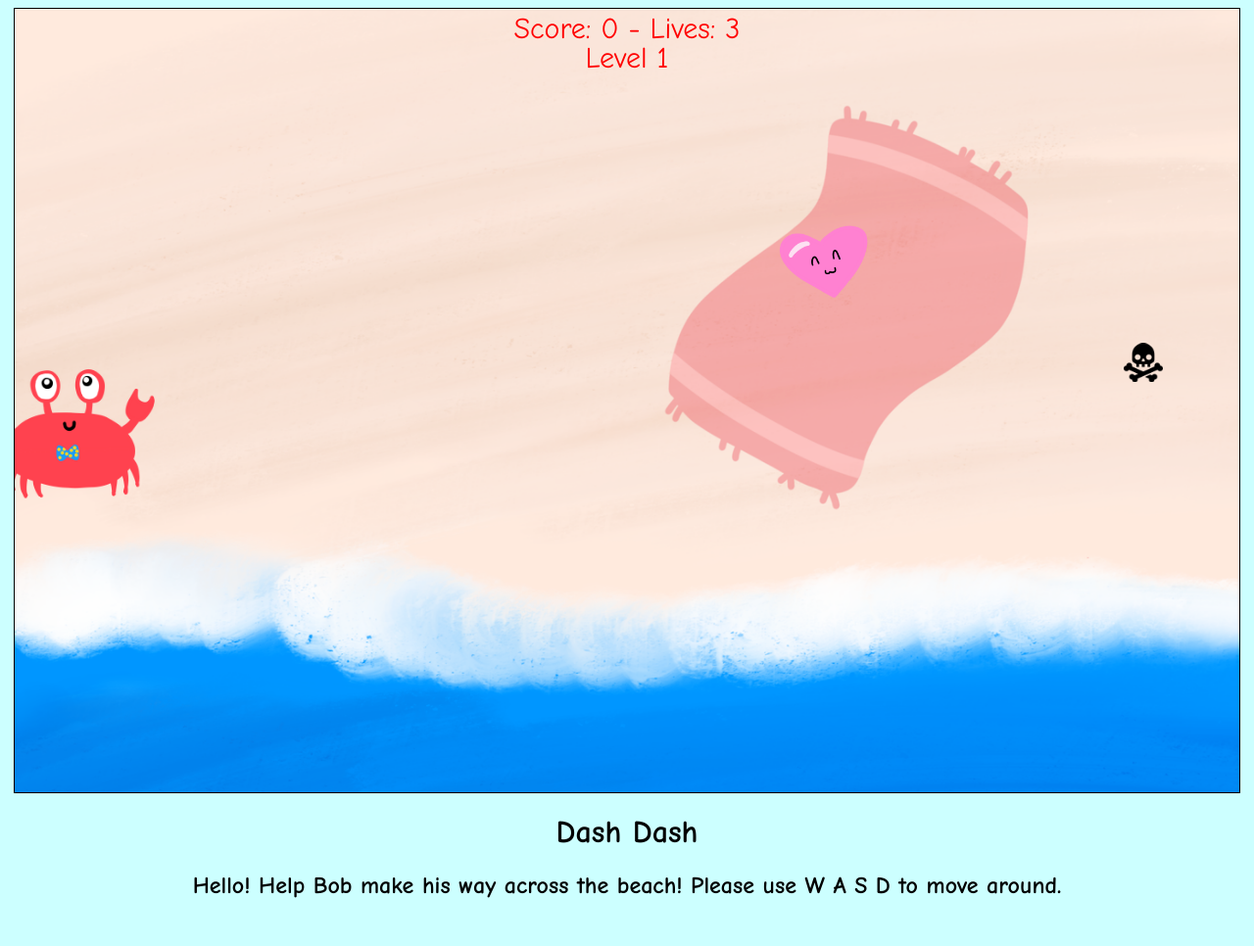
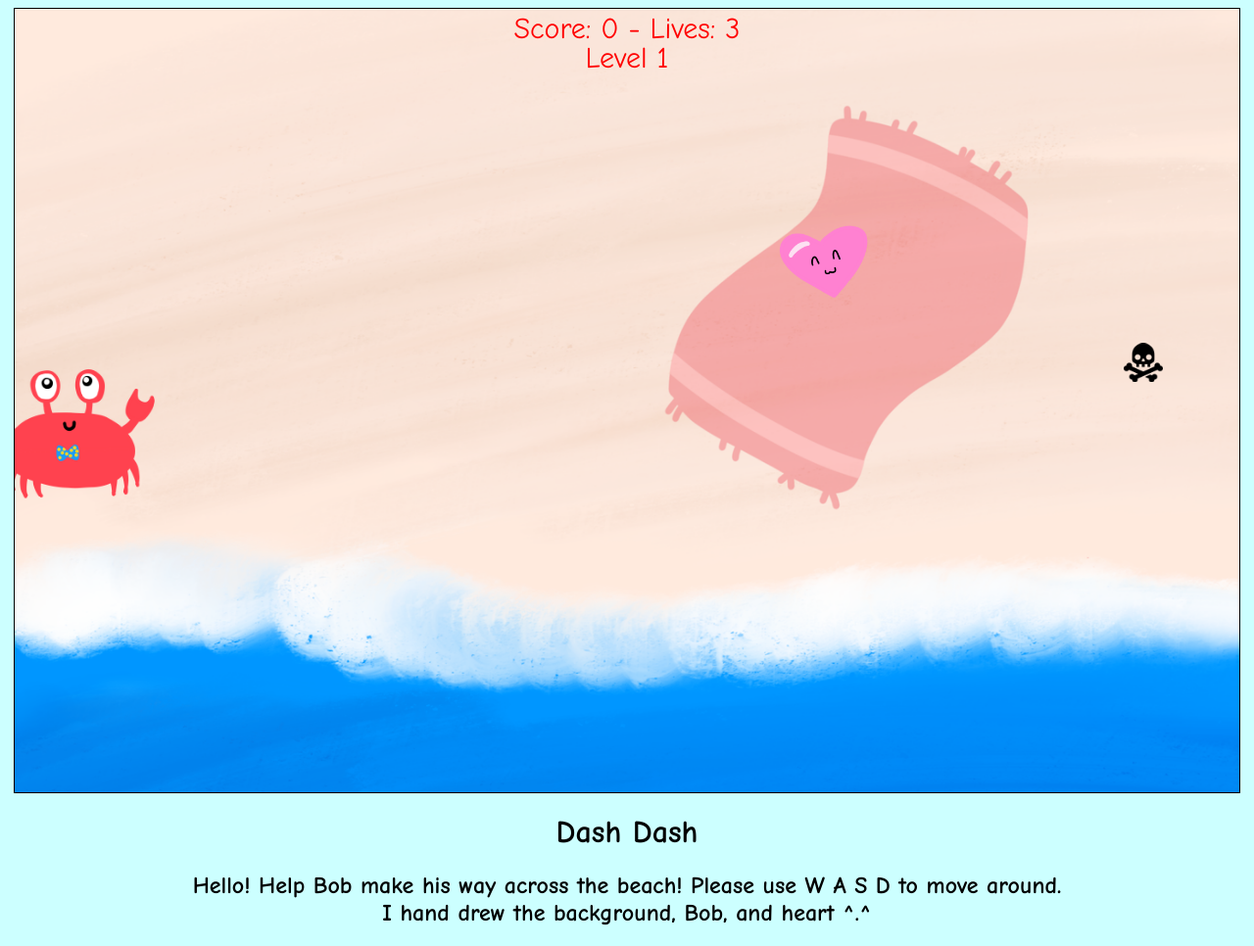
Before and after one commit to vcruz9/it202-project3, a plain HTML site: page index.html in a window 1280 px wide. Shown: the whole page at 98% size. Before the commit the page ends 938 px from the top, so only its background shows below. Drawn offline with Linux system fonts and the light colour scheme.

Commit message:
Hand Drew

```diff
--- a/index.html
+++ b/index.html
@@ -28,7 +28,8 @@ font-family: Comic Sans MS;
 
 <body>
 <h1> <center> Dash Dash </center> </h1>
-<h2> <center> Hello! Help Bob make his way across the beach! Please use W A S D to move around. <center> </h2>
+<h2> <center> Hello! Help Bob make his way across the beach! Please use W A S D to move around. <br>
+    I hand drew the background, Bob, and heart ^.^ <center> </h2>
 <script>
 var c = document.getElementById("myCanvas");
 var ctx = c.getContext("2d");
```
